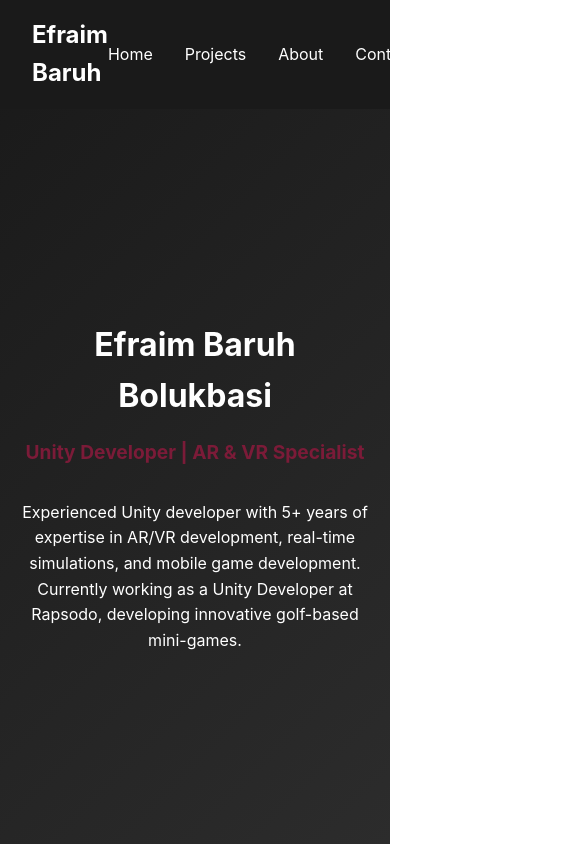
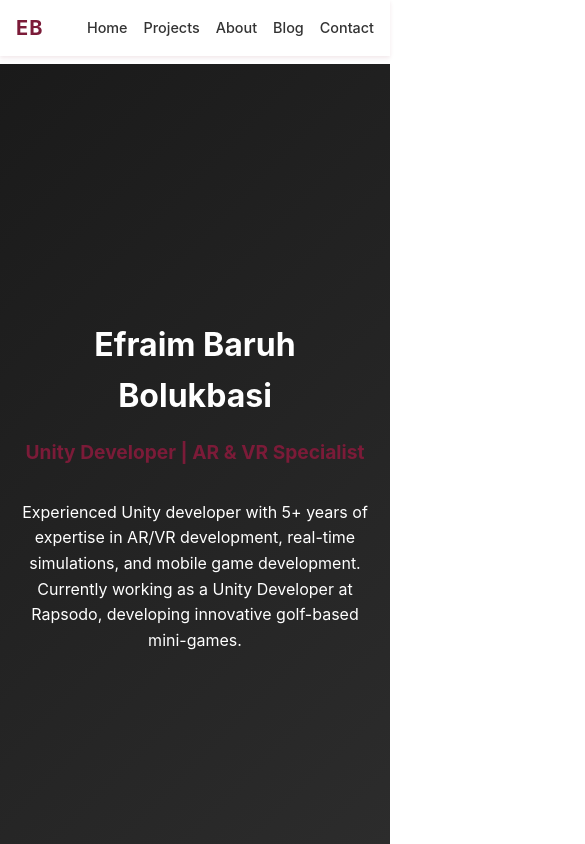
Before and after one commit to EfraimBaruh/efraim-portfolio, a React (Create React App) app: page / in a window 390 px wide. Shown: the top 844 px of the page, 585 px wide, since content can reach past the window. Built offline with nearby package versions, Linux system fonts and the light colour scheme.

Commit message:
Add blog section

```diff
--- a/src/App.js
+++ b/src/App.js
@@ -2,6 +2,7 @@ import React from 'react';
 import Navbar from './components/Navbar';
 import Contact from './components/Contact';
 import Projects from './components/Projects';
+import Blog from './components/Blog';
 import './App.css';
 
 function App() {
@@ -60,6 +61,10 @@ function App() {
           </div>
         </section>
 
+        <section id="blog" className="blog">
+          <Blog />
+        </section>
+
         <section id="contact" className="contact">
           <Contact />
         </section>
--- /dev/null
+++ b/src/components/Blog.css
@@ -0,0 +1,127 @@
+.blog {
+  padding: 4rem 2rem;
+  max-width: 1400px;
+  margin: 0 auto;
+}
+
+.blog h2 {
+  color: #7B1B38;
+  text-align: center;
+  margin-bottom: 3rem;
+  font-size: 2rem;
+}
+
+.blog-posts {
+  display: grid;
+  grid-template-columns: repeat(2, 1fr);
+  gap: 2rem;
+}
+
+.blog-post {
+  background: white;
+  border-radius: 12px;
+  padding: 1.75rem;
+  box-shadow: 0 4px 6px rgba(123, 27, 56, 0.1);
+  border: 1px solid rgba(123, 27, 56, 0.1);
+  height: fit-content;
+}
+
+.blog-post h3 {
+  color: #7B1B38;
+  margin: 0 0 0.5rem 0;
+  font-size: 1.5rem;
+}
+
+.post-date {
+  color: #666;
+  font-size: 0.85rem;
+  display: block;
+  margin-bottom: 1.25rem;
+}
+
+.post-content {
+  color: #333;
+  line-height: 1.5;
+  font-size: 0.95rem;
+}
+
+.post-content h3 {
+  color: #7B1B38;
+  font-size: 1.2rem;
+  margin: 1.25rem 0 0.75rem 0;
+}
+
+.post-content h3:first-child {
+  margin-top: 0;
+}
+
+.post-content p {
+  margin-bottom: 0.75rem;
+}
+
+.post-content ul {
+  margin: 0.75rem 0;
+  padding-left: 1.25rem;
+}
+
+.post-content li {
+  margin-bottom: 0.35rem;
+}
+
+.post-content pre {
+  background: #f8f9fa;
+  padding: 0.75rem;
+  border-radius: 8px;
+  overflow-x: auto;
+  margin: 0.75rem 0;
+  border: 1px solid rgba(123, 27, 56, 0.1);
+  font-size: 0.85rem;
+}
+
+.post-content code {
+  font-family: 'Courier New', Courier, monospace;
+  font-size: 0.85rem;
+}
+
+@media (max-width: 1024px) {
+  .blog-posts {
+    grid-template-columns: 1fr;
+    max-width: 800px;
+    margin: 0 auto;
+  }
+}
+
+@media (max-width: 768px) {
+  .blog {
+    padding: 3rem 1rem;
+  }
+
+  .blog h2 {
+    font-size: 1.75rem;
+    margin-bottom: 2rem;
+  }
+
+  .blog-post {
+    padding: 1.25rem;
+  }
+
+  .blog-post h3 {
+    font-size: 1.3rem;
+  }
+
+  .post-content h3 {
+    font-size: 1.1rem;
+  }
+
+  .post-content {
+    font-size: 0.9rem;
+  }
+
+  .post-content pre {
+    padding: 0.6rem;
+  }
+
+  .post-content code {
+    font-size: 0.8rem;
+  }
+}
--- /dev/null
+++ b/src/components/Blog.js
@@ -0,0 +1,158 @@
+import React from 'react';
+import './Blog.css';
+
+function Blog() {
+  const blogPosts = [
+    {
+      id: 1,
+      title: "NPM Package Management for Unity (UPM) with Verdaccio",
+      date: "March 15, 2024",
+      content: `
+        <h3>Introduction</h3>
+        <p>Unity Package Manager (UPM) has revolutionized how we manage dependencies in Unity projects. By leveraging NPM and Verdaccio, we can create a robust private package management system for Unity development.</p>
+
+        <h3>Why Use Verdaccio with Unity?</h3>
+        <ul>
+          <li>Private package hosting for internal tools and libraries</li>
+          <li>Version control for custom Unity packages</li>
+          <li>Team collaboration without exposing code publicly</li>
+          <li>Faster package installation and updates</li>
+        </ul>
+
+        <h3>Setting Up Verdaccio</h3>
+        <pre>
+npm install -g verdaccio
+verdaccio
+        </pre>
+
+        <h3>Configuring Unity for Custom Registry</h3>
+        <p>In your Unity project's manifest.json:</p>
+        <pre>
+{
+  "scopedRegistries": [
+    {
+      "name": "Your Company",
+      "url": "http://localhost:4873",
+      "scopes": ["com.yourcompany"]
+    }
+  ],
+  "dependencies": {
+    "com.yourcompany.yourpackage": "1.0.0"
+  }
+}
+        </pre>
+
+        <h3>Best Practices</h3>
+        <ul>
+          <li>Use semantic versioning for your packages</li>
+          <li>Maintain clear documentation for each package</li>
+          <li>Implement proper package validation</li>
+          <li>Set up CI/CD for automated package publishing</li>
+        </ul>
+      `
+    },
+    {
+      id: 2,
+      title: "Scriptable Objects and Events in Unity",
+      date: "March 15, 2024",
+      content: `
+        <h3>Understanding Scriptable Objects</h3>
+        <p>Scriptable Objects are powerful Unity assets that allow you to store and share data between scenes and game instances. They're particularly useful for:</p>
+        <ul>
+          <li>Configuration data management</li>
+          <li>Shared game settings</li>
+          <li>Asset management</li>
+          <li>Event system implementation</li>
+        </ul>
+
+        <h3>Scriptable Events System</h3>
+        <p>Creating a robust event system using Scriptable Objects:</p>
+        <pre>
+[CreateAssetMenu(fileName = "GameEvent", menuName = "Events/Game Event")]
+public class GameEvent : ScriptableObject
+{
+    private List<GameEventListener> listeners = new List<GameEventListener>();
+
+    public void Raise()
+    {
+        for (int i = listeners.Count - 1; i >= 0; i--)
+        {
+            listeners[i].OnEventRaised();
+        }
+    }
+
+    public void RegisterListener(GameEventListener listener)
+    {
+        listeners.Add(listener);
+    }
+
+    public void UnregisterListener(GameEventListener listener)
+    {
+        listeners.Remove(listener);
+    }
+}
+        </pre>
+
+        <h3>Advantages in Development</h3>
+        <ul>
+          <li><strong>Decoupling:</strong> Components can communicate without direct references</li>
+          <li><strong>Reusability:</strong> Event assets can be reused across different scenes</li>
+          <li><strong>Maintainability:</strong> Easier to debug and modify event flow</li>
+          <li><strong>Performance:</strong> Reduced memory usage compared to traditional approaches</li>
+        </ul>
+
+        <h3>Implementation Example</h3>
+        <pre>
+public class GameEventListener : MonoBehaviour
+{
+    public GameEvent Event;
+    public UnityEvent Response;
+
+    private void OnEnable()
+    {
+        Event.RegisterListener(this);
+    }
+
+    private void OnDisable()
+    {
+        Event.UnregisterListener(this);
+    }
+
+    public void OnEventRaised()
+    {
+        Response.Invoke();
+    }
+}
+        </pre>
+
+        <h3>Best Practices</h3>
+        <ul>
+          <li>Use Scriptable Objects for shared data that doesn't need to be instantiated</li>
+          <li>Implement proper event cleanup in OnDisable</li>
+          <li>Create event categories for better organization</li>
+          <li>Use UnityEvents for inspector-friendly responses</li>
+        </ul>
+      `
+    }
+  ];
+
+  return (
+    <section id="blog" className="blog">
+      <h2>Development Blog</h2>
+      <div className="blog-posts">
+        {blogPosts.map(post => (
+          <article key={post.id} className="blog-post">
+            <h3>{post.title}</h3>
+            <span className="post-date">{post.date}</span>
+            <div
+              className="post-content"
+              dangerouslySetInnerHTML={{ __html: post.content }}
+            />
+          </article>
+        ))}
+      </div>
+    </section>
+  );
+}
+
+export default Blog;
--- a/src/components/Navbar.css
+++ b/src/components/Navbar.css
@@ -1,34 +1,81 @@
 .navbar {
-  display: flex;
-  justify-content: space-between;
-  align-items: center;
-  padding: 1rem 2rem;
-  background-color: #1a1a1a;
-  color: white;
   position: fixed;
   top: 0;
   left: 0;
   right: 0;
+  background: rgba(255, 255, 255, 0.95);
+  backdrop-filter: blur(10px);
   z-index: 1000;
+  box-shadow: 0 2px 4px rgba(123, 27, 56, 0.1);
 }
 
-.navbar-brand {
+.nav-content {
+  max-width: 1200px;
+  margin: 0 auto;
+  padding: 1rem 2rem;
+  display: flex;
+  justify-content: space-between;
+  align-items: center;
+}
+
+.nav-logo {
+  color: #7B1B38;
   font-size: 1.5rem;
   font-weight: bold;
+  text-decoration: none;
+  letter-spacing: 1px;
 }
 
-.navbar-links {
+.nav-links {
   display: flex;
   gap: 2rem;
+  list-style: none;
+  margin: 0;
+  padding: 0;
 }
 
-.navbar-links a {
-  color: white;
+.nav-links a {
+  color: #333;
   text-decoration: none;
   font-size: 1rem;
+  font-weight: 500;
   transition: color 0.3s ease;
+  position: relative;
 }
 
-.navbar-links a:hover {
-  color: #61dafb;
+.nav-links a:hover {
+  color: #7B1B38;
 }
+
+.nav-links a::after {
+  content: '';
+  position: absolute;
+  bottom: -4px;
+  left: 0;
+  width: 0;
+  height: 2px;
+  background: #7B1B38;
+  transition: width 0.3s ease;
+}
+
+.nav-links a:hover::after {
+  width: 100%;
+}
+
+@media (max-width: 768px) {
+  .nav-content {
+    padding: 0.75rem 1rem;
+  }
+
+  .nav-logo {
+    font-size: 1.25rem;
+  }
+
+  .nav-links {
+    gap: 1rem;
+  }
+
+  .nav-links a {
+    font-size: 0.9rem;
+  }
+}
--- a/src/components/Navbar.js
+++ b/src/components/Navbar.js
@@ -4,12 +4,15 @@ import './Navbar.css';
 function Navbar() {
   return (
     <nav className="navbar">
-      <div className="navbar-brand">Efraim Baruh</div>
-      <div className="navbar-links">
-        <a href="#home">Home</a>
-        <a href="#projects">Projects</a>
-        <a href="#about">About</a>
-        <a href="#contact">Contact</a>
+      <div className="nav-content">
+        <a href="#home" className="nav-logo">EB</a>
+        <ul className="nav-links">
+          <li><a href="#home">Home</a></li>
+          <li><a href="#projects">Projects</a></li>
+          <li><a href="#about">About</a></li>
+          <li><a href="#blog">Blog</a></li>
+          <li><a href="#contact">Contact</a></li>
+        </ul>
       </div>
     </nav>
   );
```
